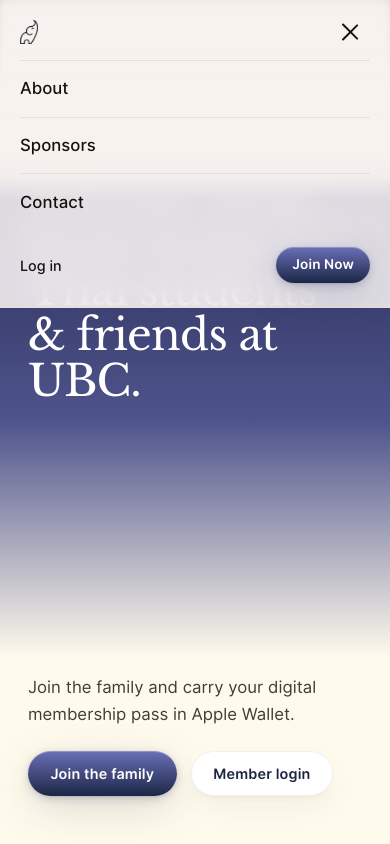
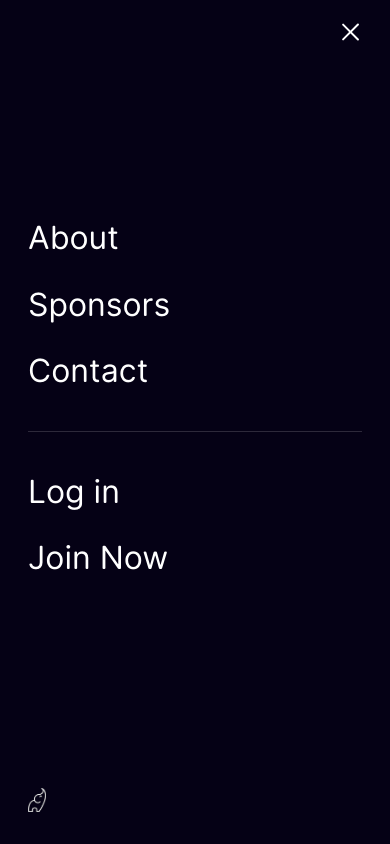
Before and after one commit to ubcthaiaiyara/website, a Next.js app: page / in a window 390 px wide. Both pictures are taken after a click on the button "Open menu". Shown: the top 844 px of the page. Built offline with nearby package versions, Linux system fonts and the light colour scheme; no server answers.

Commit message:
feat(nav): hide on scroll and full screen mobile menu

```diff
--- a/app/components/HeaderChrome.tsx
+++ b/app/components/HeaderChrome.tsx
@@ -1,6 +1,9 @@
 "use client";
 
-import { useEffect, useState } from "react";
+import { useEffect, useRef, useState } from "react";
+
+// Matches the overlay fade-out duration in globals.css (menu-fade-out).
+const MENU_EXIT_MS = 300;
 
 // Client shell for the site header: swaps the chrome from fully transparent
 // (blended into the page background / hero) to a frosted translucent bar once
@@ -12,7 +15,30 @@ export default function HeaderChrome({
   children: React.ReactNode;
 }) {
   const [scrolled, setScrolled] = useState(false);
+  const [hidden, setHidden] = useState(false);
+  const [overFooter, setOverFooter] = useState(false);
   const [open, setOpen] = useState(false);
+  // True while the overlay is playing its exit animation — the menu stays
+  // mounted (still .is-open) so it can fade out before actually closing.
+  const [closing, setClosing] = useState(false);
+  const exitTimer = useRef<number | undefined>(undefined);
+
+  const closeMenu = () => {
+    setClosing(true);
+    window.clearTimeout(exitTimer.current);
+    exitTimer.current = window.setTimeout(() => {
+      setOpen(false);
+      setClosing(false);
+    }, MENU_EXIT_MS);
+  };
+
+  const openMenu = () => {
+    window.clearTimeout(exitTimer.current);
+    setClosing(false);
+    setOpen(true);
+  };
+
+  useEffect(() => () => window.clearTimeout(exitTimer.current), []);
 
   useEffect(() => {
     // The nav text flips from light to dark when the background behind it
@@ -20,12 +46,33 @@ export default function HeaderChrome({
     // gradient (~62% of its height) reaches the top of the viewport. On
     // pages without a hero the text is dark from the start anyway.
     let threshold = 24;
+    // Last scroll position, to derive direction. Scrolling down past a small
+    // buffer hides the bar; any upward movement brings it back.
+    let lastY = window.scrollY;
+    // How tall the bar is, so we know when the dark footer has scrolled up
+    // behind it — at which point the bar flips to its midnight treatment.
+    let headerH = 72;
 
-    const onScroll = () => setScrolled(window.scrollY > threshold);
+    const onScroll = () => {
+      const y = window.scrollY;
+      setScrolled(y > threshold);
+      // Ignore tiny jitter and the elastic top of the page. Only hide once
+      // we're comfortably below the header's own height.
+      if (Math.abs(y - lastY) > 6) {
+        setHidden(y > lastY && y > 96);
+        lastY = y;
+      }
+      const footer = document.querySelector<HTMLElement>(".site-footer");
+      setOverFooter(
+        !!footer && footer.getBoundingClientRect().top < headerH
+      );
+    };
 
     const measure = () => {
       const hero = document.querySelector<HTMLElement>(".hero");
       threshold = hero ? hero.offsetHeight * 0.62 : 24;
+      const header = document.querySelector<HTMLElement>(".site-header");
+      if (header) headerH = header.offsetHeight;
       onScroll();
     };
 
@@ -38,14 +85,25 @@ export default function HeaderChrome({
     };
   }, []);
 
+  // Lock scrolling on the page behind the full-screen overlay menu.
+  useEffect(() => {
+    const prev = document.body.style.overflow;
+    document.body.style.overflow = open ? "hidden" : prev;
+    return () => {
+      document.body.style.overflow = prev;
+    };
+  }, [open]);
+
   return (
     <header
       className={`site-header${scrolled ? " is-scrolled" : ""}${
         open ? " is-open" : ""
+      }${closing ? " is-closing" : ""}${hidden && !open ? " is-hidden" : ""}${
+        overFooter && !open ? " over-footer" : ""
       }`}
       onClick={(e) => {
         // Following any nav link should collapse the mobile menu.
-        if ((e.target as HTMLElement).closest("a")) setOpen(false);
+        if ((e.target as HTMLElement).closest("a")) closeMenu();
       }}
     >
       {/* Progressive blur stack: eight bands with doubling blur strength,
@@ -67,7 +125,7 @@ export default function HeaderChrome({
           className="nav-toggle"
           aria-label={open ? "Close menu" : "Open menu"}
           aria-expanded={open}
-          onClick={() => setOpen((o) => !o)}
+          onClick={() => (open ? closeMenu() : openMenu())}
         >
           <span />
           <span />
--- a/app/components/SiteHeader.tsx
+++ b/app/components/SiteHeader.tsx
@@ -23,6 +23,10 @@ export default async function SiteHeader() {
         />
       </Link>
 
+      {/* Wrapper is display:contents normally (so the desktop bar lays the nav
+          links and actions out as direct flex children); on the mobile overlay
+          it becomes a real flex box that centers the label groups. */}
+      <div className="nav-menu">
         <nav className="nav-links">
           <a href="/#about">About</a>
           <a href="/#sponsors">Sponsors</a>
@@ -45,6 +49,7 @@ export default async function SiteHeader() {
             </>
           )}
         </div>
+      </div>
     </HeaderChrome>
   );
 }
--- a/app/globals.css
+++ b/app/globals.css
@@ -193,7 +193,56 @@ p {
     right: 0;
     z-index: 20;
     background: transparent;
-    transition: background-color 0.3s ease;
+    transition: background-color 0.3s ease, transform 0.4s ease,
+        opacity 0.4s ease;
+}
+
+/* Near the bottom of the page the dark footer scrolls up behind the bar. Give
+   it the same midnight fill + light content as the hero top so it blends with
+   the footer instead of showing the light frosted treatment against it. */
+.site-header.over-footer {
+    background: #050115;
+}
+
+.site-header.over-footer .brand,
+.site-header.over-footer .nav-login,
+.site-header.over-footer .nav-toggle,
+.site-header.over-footer .nav-links a {
+    color: #fff;
+}
+
+.site-header.over-footer .brand-logo {
+    filter: none;
+}
+
+.site-header.over-footer .button {
+    background-image: none;
+    background-color: #fff;
+    color: var(--accent);
+    box-shadow:
+        inset 0 1px 0 rgba(255, 255, 255, 0.6),
+        0 1px 3px -1px rgba(5, 1, 21, 0.4),
+        0 4px 14px -2px rgba(5, 1, 21, 0.3),
+        0 12px 40px -3px rgba(5, 1, 21, 0.22);
+}
+
+/* Scrolling down slides the bar up out of view and fades it; scrolling up (or
+   opening the mobile menu) removes .is-hidden, sliding it back in. */
+.site-header.is-hidden {
+    transform: translateY(-100%);
+    opacity: 0;
+    pointer-events: none;
+}
+
+@media (prefers-reduced-motion: reduce) {
+    .site-header {
+        transition: background-color 0.3s ease;
+    }
+    .site-header.is-hidden {
+        transform: none;
+        opacity: 1;
+        pointer-events: auto;
+    }
 }
 
 .nav-blur {
@@ -414,6 +463,12 @@ body:has(.hero) .site-header:not(.is-scrolled):not(.is-open) .button:hover {
     color: var(--fg);
 }
 
+/* Transparent to layout by default — nav-links and nav-actions behave as direct
+   children of .nav-inner. Becomes a real box only in the mobile overlay. */
+.nav-menu {
+    display: contents;
+}
+
 .brand-logo {
     height: 1.5rem;
     width: auto;
@@ -489,8 +544,10 @@ body:has(.hero) .site-header:not(.is-scrolled):not(.is-open) .button:hover {
         opacity 0.2s ease;
 }
 
+/* Offset = bar gap (0.32rem) + bar height (2px ≈ 0.125rem) so the two diagonals
+   cross exactly at the middle bar's center for a symmetrical X. */
 .site-header.is-open .nav-toggle span:nth-child(1) {
-    transform: translateY(0.42rem) rotate(45deg);
+    transform: translateY(0.445rem) rotate(45deg);
 }
 
 .site-header.is-open .nav-toggle span:nth-child(2) {
@@ -498,14 +555,16 @@ body:has(.hero) .site-header:not(.is-scrolled):not(.is-open) .button:hover {
 }
 
 .site-header.is-open .nav-toggle span:nth-child(3) {
-    transform: translateY(-0.42rem) rotate(-45deg);
+    transform: translateY(-0.445rem) rotate(-45deg);
 }
 
 /* Mobile nav: collapse the links and actions behind the hamburger. */
 @media (max-width: 768px) {
     .nav-inner {
         flex-wrap: wrap;
-        padding: 0.75rem 1.25rem;
+        /* Horizontal padding matches the hero/section gutter (1.75rem) so the
+           logo and menu button line up with the paragraph text. */
+        padding: 0.75rem 1.75rem;
         row-gap: 0;
     }
 
@@ -518,35 +577,156 @@ body:has(.hero) .site-header:not(.is-scrolled):not(.is-open) .button:hover {
         display: flex;
         order: 2;
         margin-left: auto;
+        /* Drop the right inset so the icon lines up flush with the gutter. */
+        padding-right: 0;
+        /* Narrower icon bars. */
+        width: 2rem;
     }
 
     .brand {
         order: 1;
     }
 
+    /* Full-screen overlay menu: the bar expands to cover the whole viewport in
+       solid midnight, with the brand/close pinned to the top corners and the
+       nav + auth labels centered, split by a horizontal rule. */
+    .site-header.is-open {
+        position: fixed;
+        /* inset:0 stretches the overlay across the full screen — including the
+           strip behind Safari's floating tab bar — so the bar samples midnight
+           and reads dark instead of the cream page underneath. No explicit
+           height (which would cap it at the tab bar's top edge). */
+        inset: 0;
+        background: #050115;
+        backdrop-filter: none;
+        -webkit-backdrop-filter: none;
+        border-bottom: none;
+    }
+
+    /* The progressive-blur stack is meaningless over the solid overlay. */
+    .site-header.is-open .nav-blur {
+        display: none;
+    }
+
+    /* Exit: the whole overlay fades out while it's closing (the menu stays
+       mounted for the animation, driven by the .is-closing class). */
+    .site-header.is-open.is-closing {
+        animation: overlay-fade-out 0.3s ease both;
+    }
+
+    @keyframes overlay-fade-out {
+        from {
+            opacity: 1;
+        }
+        to {
+            opacity: 0;
+        }
+    }
+
+    @media (prefers-reduced-motion: reduce) {
+        .site-header.is-open.is-closing {
+            animation: none;
+        }
+    }
+
+    .site-header.is-open .nav-inner {
+        /* Column: brand stays in flow on the top row exactly as the closed bar
+           (so the logo doesn't shift), the close button is pinned top-right out
+           of flow, and .nav-menu grows to fill and centers its label groups. */
+        height: 100%;
+        flex-direction: column;
+        flex-wrap: nowrap;
+        align-items: stretch;
+        padding-bottom: calc(1.75rem + env(safe-area-inset-bottom));
+    }
+
+    /* Match the closed bar's top row height (the 2rem toggle) so the vertically
+       centered logo lands at the exact same spot — no jump on open. */
+    .site-header.is-open .brand {
+        min-height: 2rem;
+        display: inline-flex;
+        align-items: center;
+        align-self: flex-start;
+    }
+
+    /* White artwork/text against the midnight overlay. */
+    .site-header.is-open .brand-logo {
+        filter: none;
+    }
+
+    .site-header.is-open .nav-toggle {
+        position: absolute;
+        top: 0.75rem;
+        right: 1.75rem;
+        color: #fff;
+    }
+
+    /* The wrapper turns into a flex box that fills the space under the brand and
+       centers the two label groups. Fades in when the menu opens. */
+    .site-header.is-open .nav-menu {
+        display: flex;
+        flex: 1;
+        flex-direction: column;
+        justify-content: center;
+        gap: 1.75rem;
+        animation: menu-fade-in 0.3s ease both;
+    }
+
+    @keyframes menu-fade-in {
+        from {
+            opacity: 0;
+        }
+        to {
+            opacity: 1;
+        }
+    }
+
+    @media (prefers-reduced-motion: reduce) {
+        .site-header.is-open .nav-menu {
+            animation: none;
+        }
+    }
+
     .site-header.is-open .nav-links {
         display: flex;
-        order: 3;
         flex-direction: column;
         width: 100%;
-        gap: 0;
-        margin: 0.5rem 0 0;
-        border-top: 1px solid var(--border);
+        gap: 0.15rem;
+        margin: 0;
+        border-top: none;
     }
 
-    .site-header.is-open .nav-links a {
-        padding: 0.9rem 0;
-        font-size: 1.05rem;
-        border-bottom: 1px solid var(--border);
+    /* Auth items become plain text labels styled exactly like the nav links,
+       stacked and separated from them by a horizontal rule. */
+    .site-header.is-open .nav-actions {
+        display: flex;
+        order: 5;
+        flex-direction: column;
+        align-items: flex-start;
+        width: 100%;
+        gap: 0.15rem;
+        border-top: 1px solid rgba(255, 255, 255, 0.16);
+        padding: 1.75rem 0 0;
+        margin-left: 0;
     }
 
-    .site-header.is-open .nav-actions {
-        display: flex;
-        order: 4;
-        width: 100%;
-        justify-content: space-between;
-        padding: 1rem 0 0.75rem;
-        margin-left: 0;
+    .site-header.is-open .nav-links a,
+    .site-header.is-open .nav-actions .button,
+    .site-header.is-open .nav-login {
+        display: inline-flex;
+        padding: 0.4rem 0;
+        font-family: var(--font-sans), -apple-system, sans-serif;
+        font-size: 2rem;
+        font-weight: 400;
+        letter-spacing: 0;
+        color: #fff;
+        border: none;
+        border-radius: 0;
+        background: none;
+        background-image: none;
+        box-shadow: none;
+        width: auto;
+        flex: none;
     }
 }
 
@@ -554,11 +734,13 @@ body:has(.hero) .site-header:not(.is-scrolled):not(.is-open) .button:hover {
 .hero {
     background: var(--sunrise);
     color: #fff;
-    /* Fill exactly one window, on any device. dvh tracks the dynamic viewport
-       so mobile browser chrome (address bar) doesn't leave a gap or overflow;
-       vh is the fallback for older engines. */
+    /* Fill the whole screen immersively. lvh is the *large* viewport height —
+       the full screen behind Safari's floating tab bar (which overlays content
+       rather than taking layout space in iOS 26), so the hero never leaves a
+       gap that reveals the next section. The CTAs get safe-area bottom padding
+       below so they still clear the floating bar. vh is the older fallback. */
     min-height: 100vh;
-    min-height: 100dvh;
+    min-height: 100lvh;
     display: flex;
 }
 
```
Lines whose indentation alone changed are shown as unchanged.
